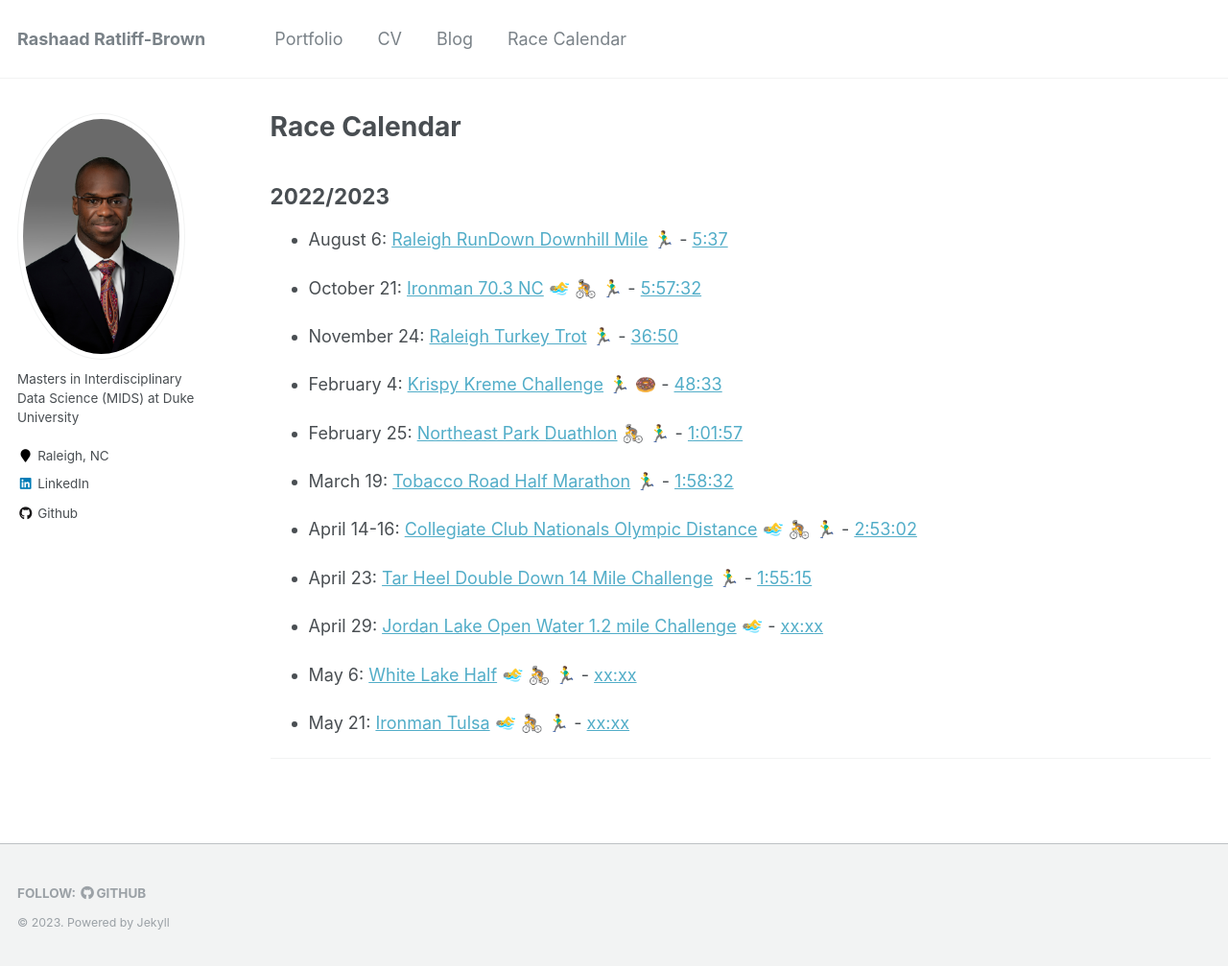
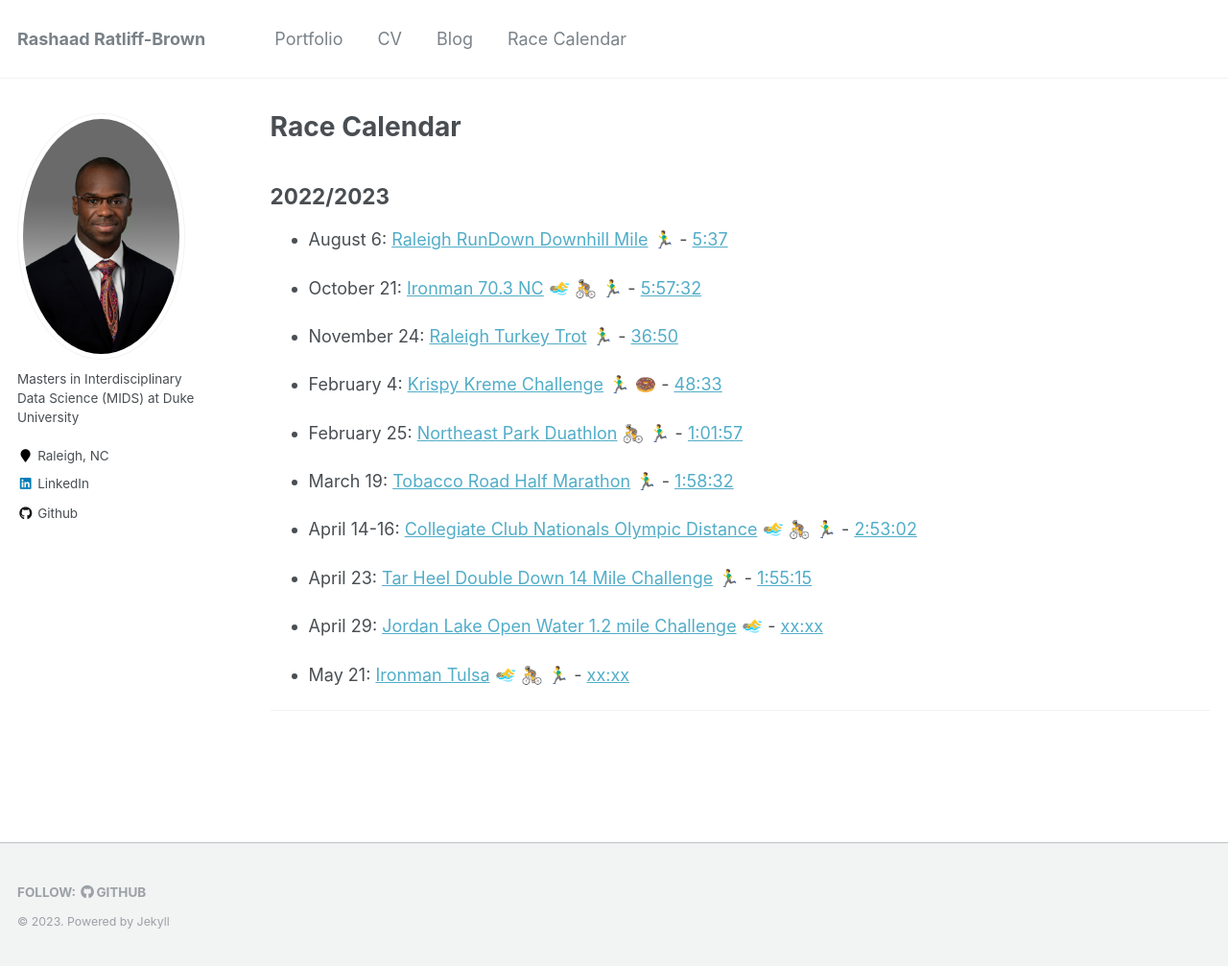
Before and after one commit to caratliff/caratliff.github.io, a Jekyll site: the page built from _pages/race-calendar.md, in a window 1280 px wide and 1007 px high. Shown: the whole window at 96% size. Built offline with Jekyll 4.4.1, drawn with Linux system fonts in a browser that asks for light colours; emoji names are drawn with the system emoji font.

Commit message:
Update race-calendar.md

```diff
--- a/_pages/race-calendar.md
+++ b/_pages/race-calendar.md
@@ -30,12 +30,8 @@ redirect_from:
 
 - April 29: [Jordan Lake Open Water 1.2 mile Challenge](https://fsseries.com/event/jordan-lake-open-water-challenge/evtresults/) 🏊‍♂️ - [xx:xx](#)
 
-- May 6: [White Lake Half](https://runsignup.com/Race/NC/WhiteLake/WhiteLakeHalf) :swimming_man: :bicyclist: :running_man: - [xx:xx](#)
-
 - May 21: [Ironman Tulsa](https://www.ironman.com/im703-tulsa) :swimming_man: :bicyclist: :running_man: - [xx:xx](#)
 
-
-<!-- White Lake Half paces: Swim(2:00/100 -> 38:37) | Bike (22 MPH -> 2:32:44) | Run (8:30/mile -> 1:51:21) = 05:03:02 -->
 <!--- IM goal paces: Swim (2:20/100 -> 1:30:07) | Bike (16.5 MPH -> 6:47:16) | Run (10:30/mile -> 4:35:06) = 13:52:29 --->
 
 <!--- Gran Fondo Asheville: July 16, 2023 -->
```
